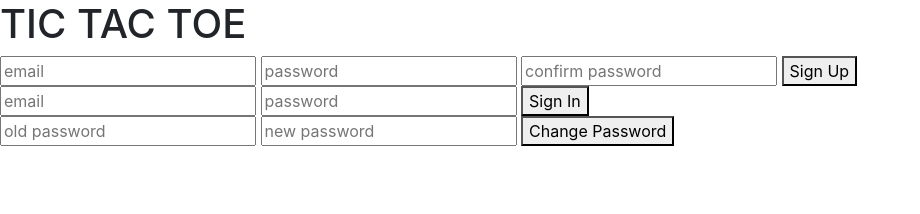
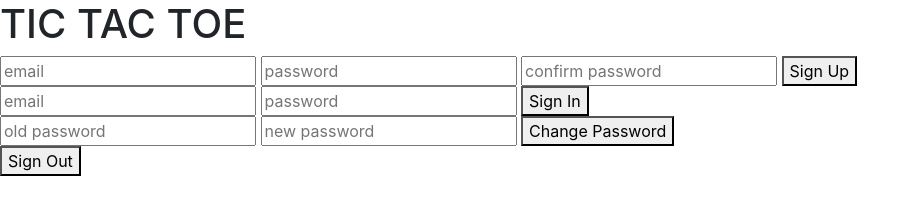
Before and after one commit to rainswerld/tic-tac-toe-client, a website built with webpack: page index.html in a window 1280 px wide. Shown: the whole page, without its empty margins (0-920 px from the left). Built offline with nearby package versions, Linux system fonts and the light colour scheme.

Commit message:
Added sign out button
User can now click 'sign-out' and get signed out from the web app

```diff
--- a/index.html
+++ b/index.html
@@ -39,6 +39,10 @@
           <button type="submit">Change Password</button>
         </form>
 
+        <form id="sign-out">
+          <button type="submit">Sign Out</button>
+        </form>
+
       </div>
 
     <p id="message"></p>
```
